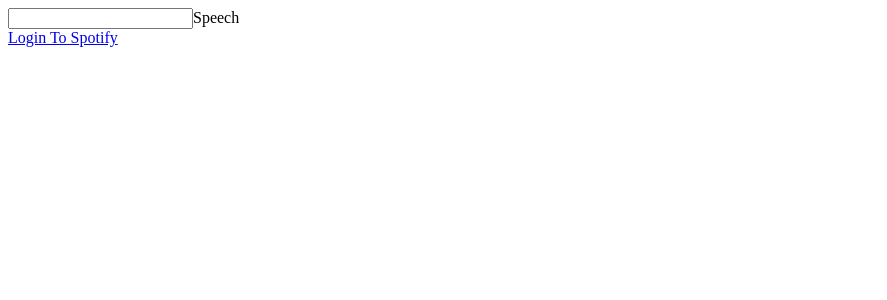
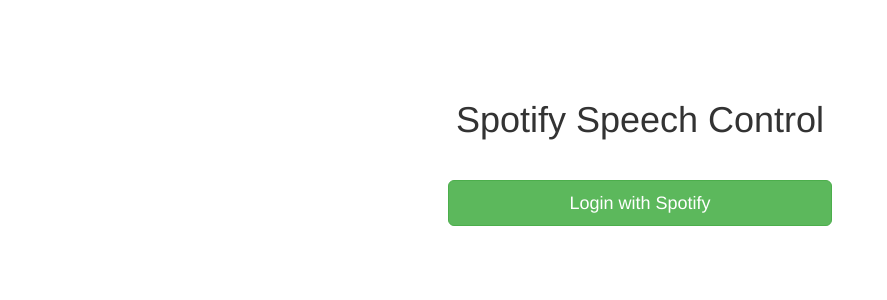
Before and after one commit to dimasjt/spotify-speech-player, a React app: page / in a window 1280 px wide. Shown: the top 300 px of the page, without its empty margins (0-887 px from the left). Built offline with nearby package versions, Linux system fonts and the light colour scheme.

Commit message:
add design

```diff
--- a/app.js
+++ b/app.js
@@ -8,7 +8,7 @@
 
 import path from 'path';
 
-import webpackConfig from './webpack.config';
+import webpackConfig from './webpack.config.babel';
 import Spotify from './src/lib/Spotify';
 
 const app = Express();
--- a/package.json
+++ b/package.json
@@ -18,6 +18,7 @@
     "query-string": "^4.3.4",
     "querystring": "^0.2.0",
     "react": "^15.5.4",
+    "react-bootstrap": "^0.31.0",
     "react-dom": "^15.5.4",
     "reactcss": "^1.2.2",
     "webpack": "^2.5.0"
--- /dev/null
+++ b/src/components/Logged.jsx
@@ -0,0 +1,26 @@
+import React, { Component } from 'react';
+import { Panel } from 'react-bootstrap';
+import Spotify from '../lib/Spotify';
+
+import LogoutLink from './LogoutLink';
+import Playing from './player/Playing';
+import ListTracks from './player/ListTracks';
+
+export default class Logged extends Component {
+  constructor() {
+    super();
+
+    this.state = {
+      tracks: [],
+    };
+  }
+  render() {
+    return (
+      <Panel>
+        <Playing />
+        <ListTracks />
+        <LogoutLink />
+      </Panel>
+    );
+  }
+}
--- /dev/null
+++ b/src/components/Unlogged.jsx
@@ -0,0 +1,30 @@
+import React, { Component } from 'react';
+import { Button } from 'react-bootstrap';
+import reactCSS from 'reactcss';
+
+const styles = reactCSS({
+  'default': {
+    buttonMargin: {
+      marginTop: 40,
+    },
+  },
+});
+
+export default class Unlogged extends Component {
+  render() {
+    return (
+      <div>
+        <h1 className="text-center">Spotify Speech Control</h1>
+        <Button
+          block
+          bsStyle="success"
+          bsSize="large"
+          style={styles.buttonMargin}
+          href="/login"
+        >
+          Login with Spotify
+        </Button>
+      </div>
+    )
+  }
+}
--- /dev/null
+++ b/src/components/player/ListTracks.jsx
@@ -0,0 +1,15 @@
+import React, { Component } from 'react';
+import { ListGroup, ListGroupItem } from 'react-bootstrap';
+
+export default class ListTracks extends Component {
+  renderList() {
+    return <ListGroupItem>Track name</ListGroupItem>
+  }
+  render() {
+    return (
+      <ListGroup>
+        {this.renderList()}
+      </ListGroup>
+    );
+  }
+};
--- /dev/null
+++ b/src/components/player/Playing.jsx
@@ -0,0 +1,37 @@
+import React, { Component } from 'react';
+import reactCSS from 'reactcss';
+import { Image, Clearfix } from 'react-bootstrap';
+
+const styles = reactCSS({
+  'default': {
+    cover: {
+      width: '80px',
+      float: 'left',
+      border: '1px solid #ccc',
+    },
+    caption: {
+      float: 'left',
+      marginLeft: '20px',
+    },
+  },
+});
+
+export default class Playing extends Component {
+  render() {
+    const image = "http://erpimgs.idealhere.com/ImageFormal/f6/c8/d1/f6c8d14b-6cbe-4147-b317-106163155b83/heads/18b37c22-e5cb-4440-af21-61831c080843.jpg";
+
+    return (
+      <div>
+        <div style={styles.cover}>
+          <Image src={image} rounded responsive />
+        </div>
+        <div style={styles.caption}>
+          <h4>track name</h4>
+          <div>track name</div>
+        </div>
+
+        <Clearfix />
+      </div>
+    );
+  }
+};
--- a/src/index.html
+++ b/src/index.html
@@ -3,6 +3,8 @@
   <head>
     <meta charset="UTF-8">
     <title>Spotify Speech Player</title>
+
+    <link rel="stylesheet" href="https://maxcdn.bootstrapcdn.com/bootstrap/latest/css/bootstrap.min.css">
   </head>
   <body>
     <div id="root"></div>
--- a/src/layouts/Main.jsx
+++ b/src/layouts/Main.jsx
@@ -1,9 +1,19 @@
 import React, { Component } from 'react';
 import Cookie from 'js-cookie';
+import reactCSS from 'reactcss';
 
-import Speech from '../components/Speech';
-import SpotifyLogin from '../components/SpotifyLogin';
-import LogoutLink from '../components/LogoutLink';
+import Unlogged from '../components/Unlogged';
+import Logged from '../components/Logged';
+
+const styles = reactCSS({
+  'default': {
+    wrapper: {
+      margin: '0 auto',
+      marginTop: '100px',
+      width: '30%',
+    },
+  },
+});
 
 export default class Main extends Component {
   constructor() {
@@ -17,16 +27,18 @@
     };
   }
 
-  renderLogin() {
-    return (this.state.isLogin ? <LogoutLink /> : <SpotifyLogin />);
+  renderContent() {
+    if (this.state.isLogin) {
+      return <Logged />;
+    } else {
+      return <Unlogged />;
+    }
   }
 
   render() {
     return (
-      <div>
-        <Speech />
-
-        {this.renderLogin()}
+      <div style={styles.wrapper}>
+        {this.renderContent()}
       </div>
     );
   };
--- a/src/lib/Spotify.js
+++ b/src/lib/Spotify.js
@@ -15,8 +15,8 @@
   return fetcher.put('me/player/pause');
 };
 
-exports.search = (query) => {
-  return fetcher.get(`search?type=track&q=${query}`);
+exports.search = async (query) => {
+  return await fetcher.get(`search?type=track&q=${query}`);
 };
 
 exports.token = (token) => {
```
Also changed, not shown: webpack.config.babel.js (renamed from webpack.config.js), 1 other file (tests, documents, lock files or other folders).
